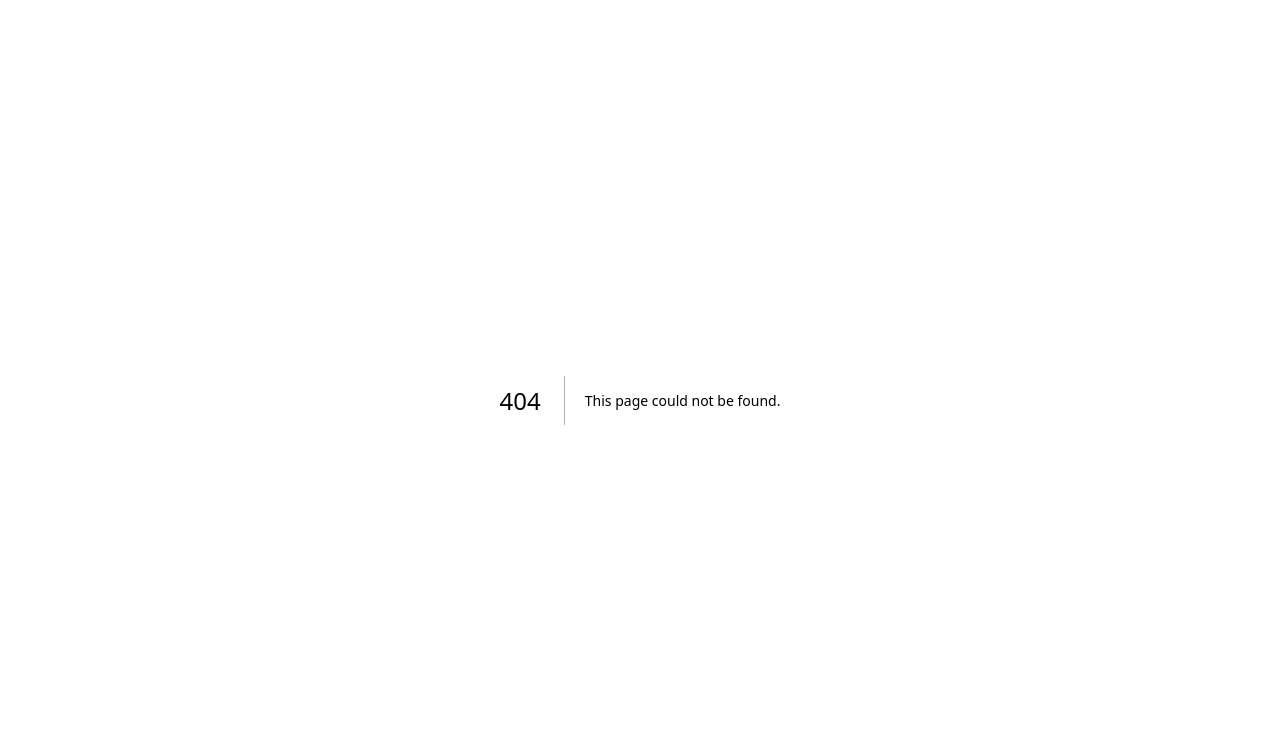
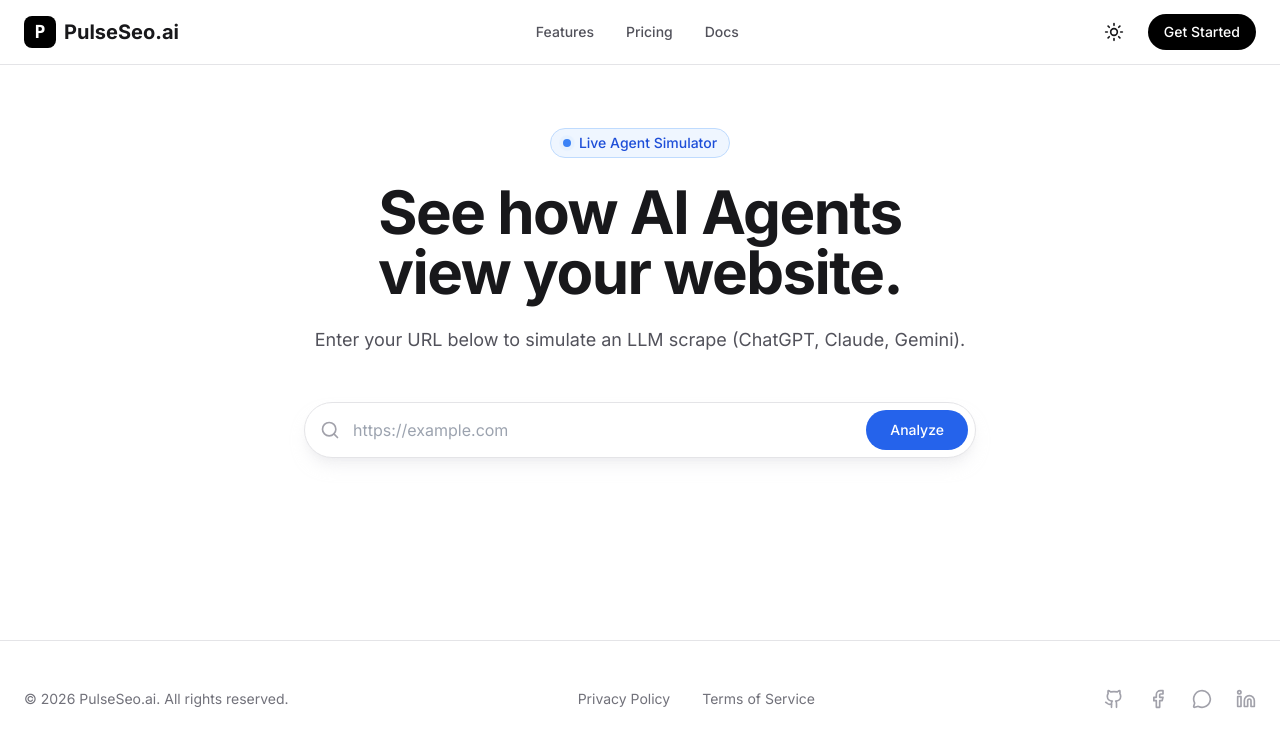
Before and after one commit to NarySar/my-seo-site, a Next.js app: page /analyze in a window 1280 px wide. Before the commit this address had no page. Shown: the top 748 px of the page. Built offline with nearby package versions, Linux system fonts and the light colour scheme.

Commit message:
Add Analyzer page UI

```diff
--- /dev/null
+++ b/src/app/analyze/page.tsx
@@ -0,0 +1,133 @@
+"use client";
+
+import { useState } from "react";
+import Navbar from "@/components/Navbar";
+import { Footer } from "@/components/Footer";
+import { Search, Loader2, CheckCircle, AlertTriangle } from "lucide-react";
+
+export default function AnalyzePage() {
+  const [url, setUrl] = useState("");
+  const [loading, setLoading] = useState(false);
+  const [analyzed, setAnalyzed] = useState(false);
+
+  const handleAnalyze = (e: React.FormEvent) => {
+    e.preventDefault();
+    if (!url) return;
+
+    setLoading(true);
+
+    // Simulate an AI scan (Wait 2 seconds then show results)
+    setTimeout(() => {
+      setLoading(false);
+      setAnalyzed(true);
+    }, 2000);
+  };
+
+  return (
+    <main className="min-h-screen bg-white dark:bg-black selection:bg-blue-100 dark:selection:bg-blue-900">
+      <Navbar />
+
+      <div className="pt-32 pb-20 px-6 max-w-7xl mx-auto flex flex-col items-center min-h-[80vh]">
+
+        {/* Header Section */}
+        <div className="text-center max-w-3xl mb-12">
+          <div className="inline-flex items-center gap-2 px-3 py-1 rounded-full bg-blue-50 dark:bg-blue-900/30 border border-blue-200 dark:border-blue-800 mb-6">
+            <span className="relative flex h-2 w-2">
+              <span className="animate-ping absolute inline-flex h-full w-full rounded-full bg-blue-400 opacity-75"></span>
+              <span className="relative inline-flex rounded-full h-2 w-2 bg-blue-500"></span>
+            </span>
+            <span className="text-sm font-medium text-blue-700 dark:text-blue-300">
+              Live Agent Simulator
+            </span>
+          </div>
+
+          <h1 className="text-4xl md:text-6xl font-bold tracking-tight text-zinc-900 dark:text-white mb-6">
+            See how AI Agents <br />
+            view your website.
+          </h1>
+          <p className="text-lg text-zinc-600 dark:text-zinc-400">
+            Enter your URL below to simulate an LLM scrape (ChatGPT, Claude, Gemini).
+          </p>
+        </div>
+
+        {/* Search Input Box */}
+        <form onSubmit={handleAnalyze} className="w-full max-w-2xl relative mb-16">
+          <div className="relative flex items-center">
+            <Search className="absolute left-4 h-5 w-5 text-zinc-400" />
+            <input
+              type="url"
+              placeholder="https://example.com"
+              required
+              value={url}
+              onChange={(e) => setUrl(e.target.value)}
+              className="w-full h-14 pl-12 pr-32 rounded-full border border-zinc-200 dark:border-zinc-800 bg-white dark:bg-zinc-900 text-zinc-900 dark:text-white focus:ring-2 focus:ring-blue-500 outline-none transition-all shadow-lg shadow-zinc-200/50 dark:shadow-none"
+            />
+            <button
+              type="submit"
+              disabled={loading}
+              className="absolute right-2 h-10 px-6 rounded-full bg-blue-600 hover:bg-blue-500 text-white font-medium text-sm transition-colors flex items-center gap-2 disabled:opacity-50 disabled:cursor-not-allowed"
+            >
+              {loading ? (
+                <>
+                  <Loader2 className="h-4 w-4 animate-spin" /> Scanning...
+                </>
+              ) : (
+                "Analyze"
+              )}
+            </button>
+          </div>
+        </form>
+
+        {/* Results Mockup (Only shows after "Scanning") */}
+        {analyzed && (
+          <div className="w-full max-w-4xl animate-in fade-in slide-in-from-bottom-4 duration-700">
+            <div className="grid md:grid-cols-3 gap-6">
+
+              {/* Card 1: JSON-LD */}
+              <div className="p-6 rounded-2xl bg-zinc-50 dark:bg-zinc-900 border border-zinc-200 dark:border-zinc-800">
+                <div className="flex items-center gap-3 mb-4">
+                  <div className="h-8 w-8 rounded-full bg-green-100 dark:bg-green-900/30 flex items-center justify-center">
+                    <CheckCircle className="h-4 w-4 text-green-600 dark:text-green-400" />
+                  </div>
+                  <h3 className="font-semibold text-zinc-900 dark:text-white">Structured Data</h3>
+                </div>
+                <p className="text-sm text-zinc-500 dark:text-zinc-400">
+                  We found 2 Schema.org entities. Your site is readable by Google's Knowledge Graph.
+                </p>
+              </div>
+
+              {/* Card 2: Robots.txt */}
+              <div className="p-6 rounded-2xl bg-zinc-50 dark:bg-zinc-900 border border-zinc-200 dark:border-zinc-800">
+                <div className="flex items-center gap-3 mb-4">
+                  <div className="h-8 w-8 rounded-full bg-yellow-100 dark:bg-yellow-900/30 flex items-center justify-center">
+                    <AlertTriangle className="h-4 w-4 text-yellow-600 dark:text-yellow-400" />
+                  </div>
+                  <h3 className="font-semibold text-zinc-900 dark:text-white">Agent Permissions</h3>
+                </div>
+                <p className="text-sm text-zinc-500 dark:text-zinc-400">
+                  Your robots.txt does not explicitly block GPTBot, but it's missing specific allow rules.
+                </p>
+              </div>
+
+              {/* Card 3: Performance */}
+              <div className="p-6 rounded-2xl bg-zinc-50 dark:bg-zinc-900 border border-zinc-200 dark:border-zinc-800">
+                <div className="flex items-center gap-3 mb-4">
+                  <div className="h-8 w-8 rounded-full bg-blue-100 dark:bg-blue-900/30 flex items-center justify-center">
+                    <Loader2 className="h-4 w-4 text-blue-600 dark:text-blue-400" />
+                  </div>
+                  <h3 className="font-semibold text-zinc-900 dark:text-white">Readability Score</h3>
+                </div>
+                <p className="text-sm text-zinc-500 dark:text-zinc-400">
+                  AI Agents can read 85% of your content. Some text is hidden behind JavaScript.
+                </p>
+              </div>
+
+            </div>
+          </div>
+        )}
+
+      </div>
+      <Footer />
+    </main>
+  );
+}
```
